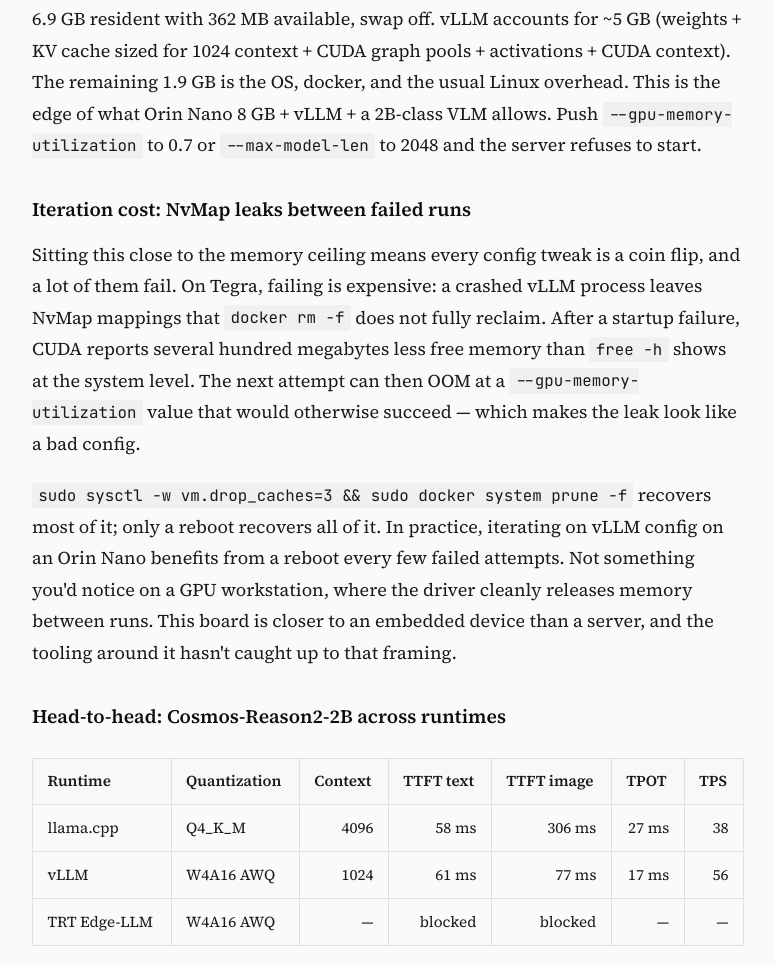
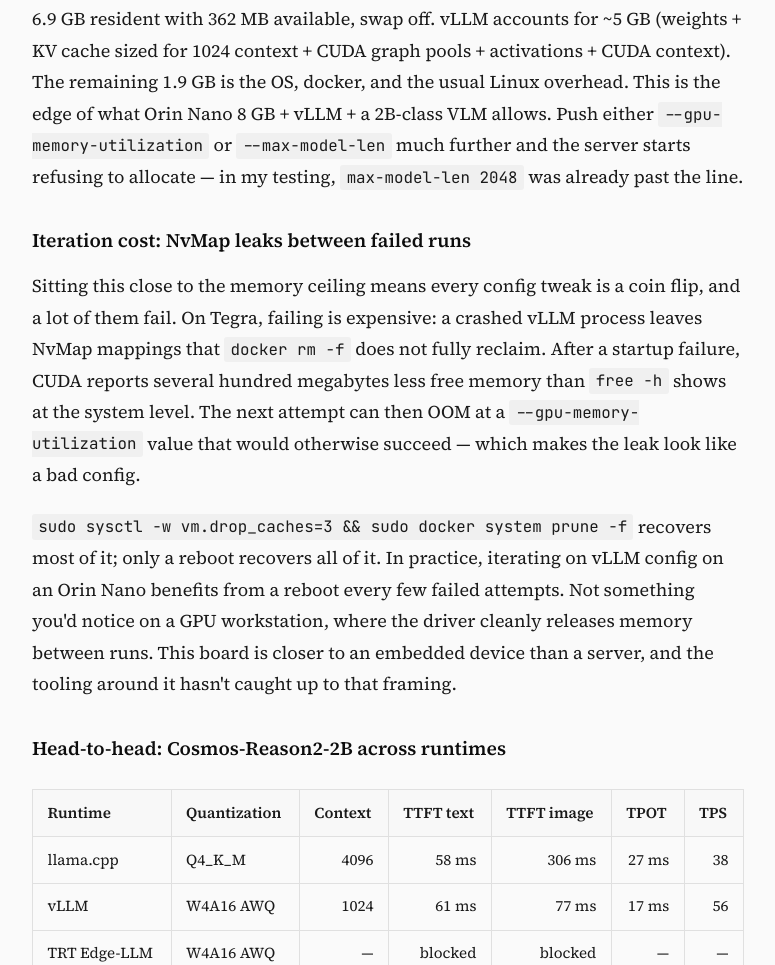
Before and after one commit to hokwangchoi/jetson-orin-nano-benchmarks, a plain HTML site: page vlm-benchmarks/index.html in a window 1280 px wide. Shown: the part 10792-11757 px from the top of the page, without its empty margins (252-1027 px from the left). Drawn offline with nearby package versions, Linux system fonts and the light colour scheme.

Commit message:
update narratives without conflicts

```diff
--- a/vlm-benchmarks/index.html
+++ b/vlm-benchmarks/index.html
@@ -502,7 +502,7 @@
         </table>
 
         <p>
-            Medians across 5 streaming runs, temperature 0. Variance is tight — TPOT holds to ±0.1 ms once warm. One thing worth flagging: the first image request in any batch runs ~500 ms–3 s for TTFT because vLLM does not capture CUDA graphs for the vision encoder (<code>cudagraph_mm_encoder: False</code>). The ViT path compiles lazily on first use per unique input shape. From run 2 onward, image TTFT settles to ~77 ms. If your deployment is a stream of similarly-shaped frames, this is a one-time cost; if every frame changes resolution, you'll pay it every time. An alternative is to pre-warm the encoder at serve startup with a dummy image at the same resolution as your production stream.
+            Medians across 5 streaming runs, temperature 0. Variance is tight — TPOT holds to ±0.1 ms once warm. One thing worth flagging: the first image request in any batch runs ~500 ms–3 s for TTFT because vLLM does not capture CUDA graphs for the vision encoder (<code>cudagraph_mm_encoder: False</code>). The ViT path compiles lazily on first use per unique input shape. After one or two warmup image requests, TTFT settles to ~77 ms. If your deployment is a stream of similarly-shaped frames, this is a one-time cost; if every frame changes resolution, you'll pay it every time. An alternative is to pre-warm the encoder at serve startup with a dummy image at the same resolution as your production stream.
         </p>
 
         <h3>Memory pressure while serving</h3>
@@ -515,7 +515,7 @@
 Swap:             0B          0B          0B</code></pre>
 
         <p>
-            6.9 GB resident with 362 MB available, swap off. vLLM accounts for ~5 GB (weights + KV cache sized for 1024 context + CUDA graph pools + activations + CUDA context). The remaining 1.9 GB is the OS, docker, and the usual Linux overhead. This is the edge of what Orin Nano 8 GB + vLLM + a 2B-class VLM allows. Push <code>--gpu-memory-utilization</code> to 0.7 or <code>--max-model-len</code> to 2048 and the server refuses to start.
+            6.9 GB resident with 362 MB available, swap off. vLLM accounts for ~5 GB (weights + KV cache sized for 1024 context + CUDA graph pools + activations + CUDA context). The remaining 1.9 GB is the OS, docker, and the usual Linux overhead. This is the edge of what Orin Nano 8 GB + vLLM + a 2B-class VLM allows. Push either <code>--gpu-memory-utilization</code> or <code>--max-model-len</code> much further and the server starts refusing to allocate — in my testing, <code>max-model-len 2048</code> was already past the line.
         </p>
 
         <h3>Iteration cost: NvMap leaks between failed runs</h3>
@@ -558,7 +558,7 @@
         </p>
 
         <p>
-            Why llama.cpp wins context length: vLLM pre-allocates the KV cache upfront at <code>max-model-len</code>, multiplied by the number of layers times the number of KV heads. On a 2B model at 8 GB with 5 GB already spoken for by weights, graphs, and vision encoder activations, 1024 is the largest context that still passes the startup sanity check. llama.cpp allocates KV lazily and supports swapping cold pages back to CPU memory, so 4096 fits without drama. This is a real functional difference, not a benchmark artifact: if your deployment needs long reasoning traces, llama.cpp is the only option on this hardware today.
+            Why llama.cpp wins context length: vLLM pre-allocates the KV cache upfront at <code>max-model-len</code>, multiplied by the number of layers times the number of KV heads. On a 2B model at 8 GB with 5 GB already spoken for by weights, graphs, and vision encoder activations, 1024 is the largest context that still passes the startup sanity check. llama.cpp allocates KV cache on demand per active slot rather than reserving the full max-context budget upfront, and uses mmap for weights so the OS can swap cold weight pages to disk. 4096 context fits without drama. This is a real functional difference, not a benchmark artifact: if your deployment needs long reasoning traces, llama.cpp is the only option on this hardware today.
         </p>
 
         <h2>10. Future work: TRT Edge-LLM when the bug is fixed</h2>
```
Also changed, not shown: 2 other files.
